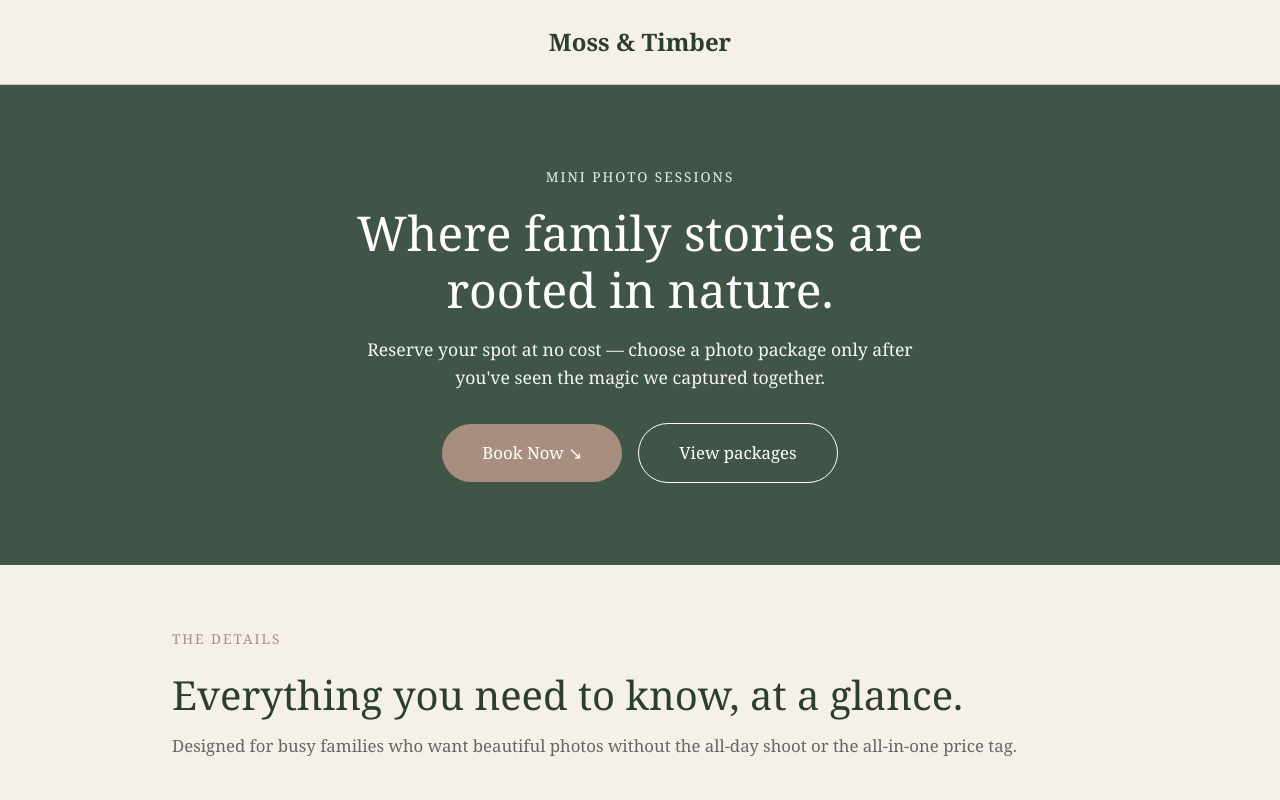
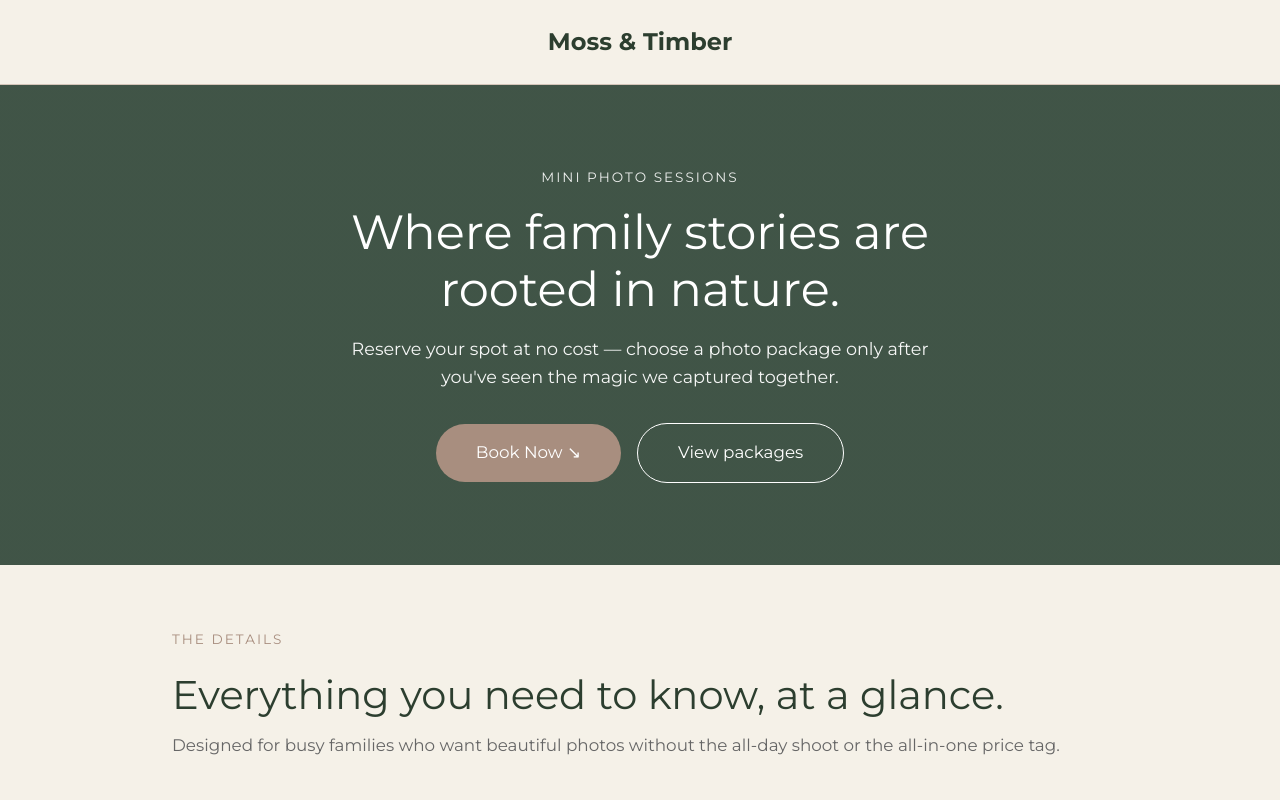
Before and after one commit to mosstimberco/moss-timber-photography, a Next.js app: page / in a window 1280 px wide. Shown: the top 800 px of the page. Built offline with nearby package versions, Linux system fonts and the light colour scheme.

Commit message:
Add Montserrat font and update metadata

```diff
--- a/app/layout.tsx
+++ b/app/layout.tsx
@@ -1,5 +1,5 @@
 import type { Metadata } from "next";
-import { Geist, Geist_Mono } from "next/font/google";
+import { Geist, Geist_Mono, Montserrat } from "next/font/google";
 import "./globals.css";
 
 const geistSans = Geist({
@@ -7,21 +7,21 @@ const geistSans = Geist({
   subsets: ["latin"],
 });
 
-const geistMono = Geist_Mono({
-  variable: "--font-geist-mono",
+const montserrat = Montserrat({
+  variable: "--font-montserrat",
   subsets: ["latin"],
 });
 
 export const metadata: Metadata = {
-  title: "Create Next App",
-  description: "Generated by create next app",
+  title: "Moss & Timber Photography",
+  description: "Family mini photo sessions in Langley/Surrey BC",
 };
 
 export default function RootLayout({ children }: LayoutProps<"/">) {
   return (
     <html
       lang="en"
-      className={`${geistSans.variable} ${geistMono.variable} h-full antialiased`}
+className={`${montserrat.variable} h-full antialiased`}
     >
       <body className="min-h-full flex flex-col">{children}</body>
     </html>
--- a/app/page.js
+++ b/app/page.js
@@ -91,7 +91,7 @@ export default function PhotographyWebsite() {
   };
 
   return (
-    <div style={{ fontFamily: "'Georgia', serif", backgroundColor: '#F5F1E8', color: '#2C3E2F', minHeight: '100vh' }}>
+ <div style={{ fontFamily: "'Montserrat', sans-serif", backgroundColor: '#F5F1E8', color: '#2C3E2F', minHeight: '100vh' }}>
 
       {/* Navigation */}
       <nav style={{ backgroundColor: '#F5F1E8', padding: '1.5rem', textAlign: 'center', borderBottom: '1px solid #D4C5B9' }}>
```
